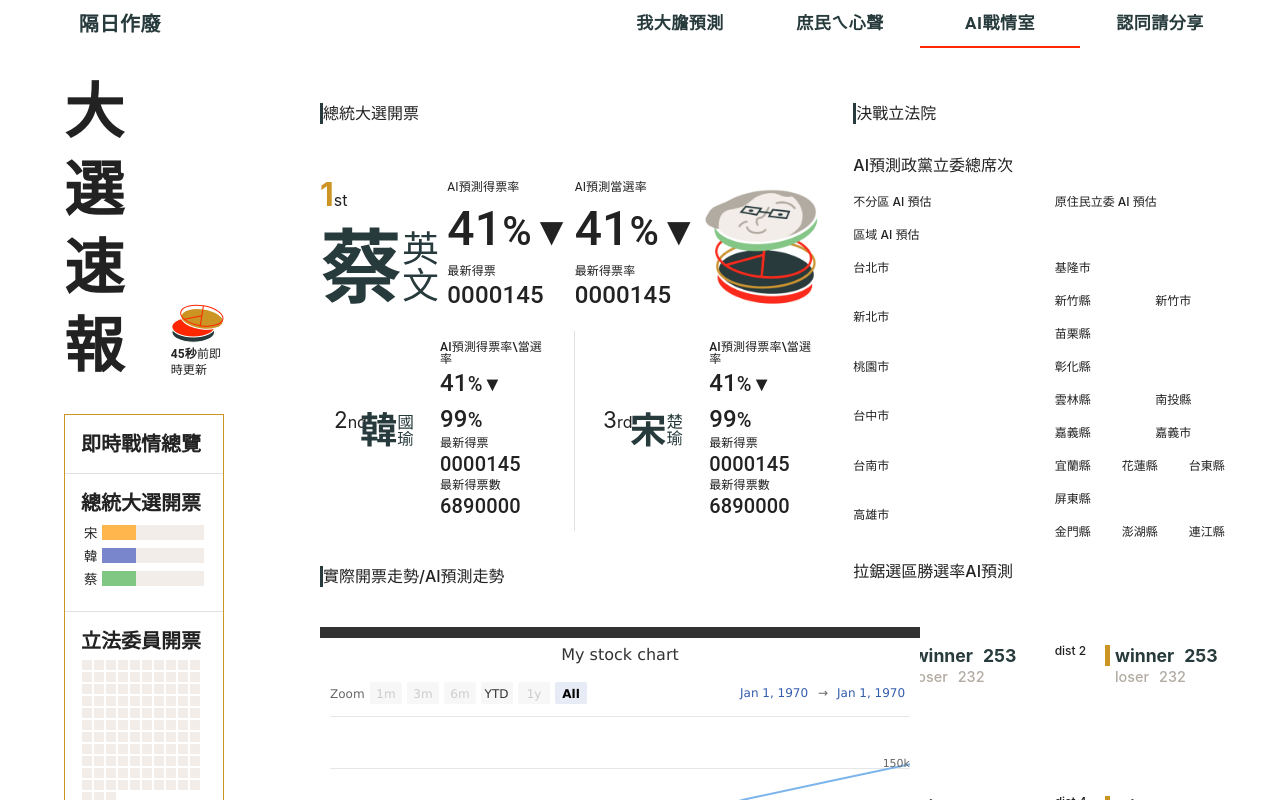
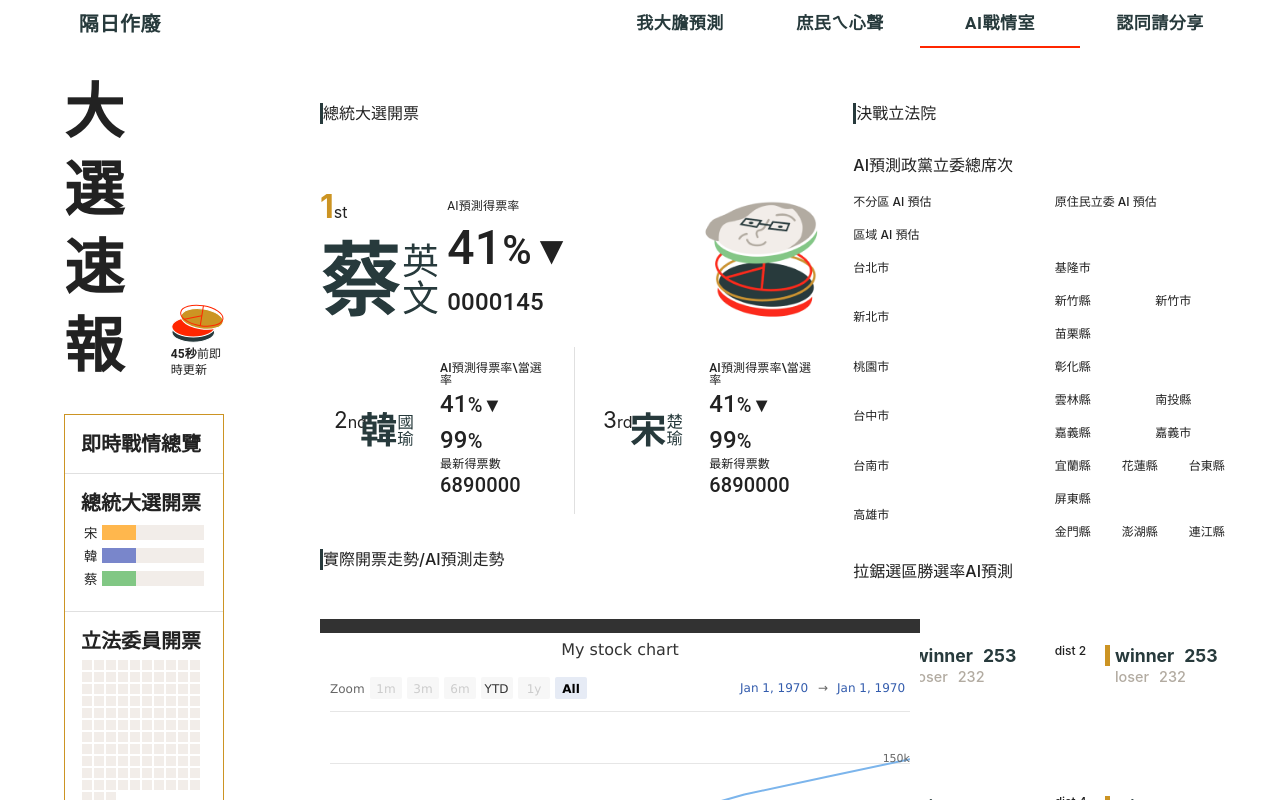
Before and after one commit to ychi/fire-elect, a React (Create React App) app: page /aiwarroom in a window 1280 px wide. Shown: the top 800 px of the page. Built offline with nearby package versions, Linux system fonts and the light colour scheme.

Commit message:
remove some figure from warroom

```diff
--- a/src/presentational/Pages/Warroom/Warroom.js
+++ b/src/presentational/Pages/Warroom/Warroom.js
@@ -65,16 +65,16 @@ export default function Landing({congressDist=[]}) {
                 </Grid>
             </Grid>
         </Hidden>
-{/* ----------------- 右側視覺化區塊 */}
+        {/* ----------------- 右側視覺化區塊 */}
         <Grid container xs={12} md={12} spacing={3} className="vizbloc">
-{/* 總統候選人 */}
+            {/* 總統候選人 */}
             <Grid item xs={1} md={3} ></Grid>
             <Grid container item xs={10} md={5} direction="row">
-{/* subtitle */}
+                {/* subtitle */}
                 <Grid md={12} xs={12}>
                     <Box fontSize="substitle.fontSize" fontWeight={500} lineHeight={1.3} className="header_bd">總統大選開票</Box>
                 </Grid>
-{/* ranking No.1 */}
+                {/* ranking No.1 */}
                 <Grid container item xs={12} spacing={1} className="p_2" alignItems="center">
 
                     {/* Name & Ranking */}
@@ -87,23 +87,15 @@ export default function Landing({congressDist=[]}) {
                         </Grid>
                     </Grid>
                     {/* 預測當選率 */}
-                    <Grid item xs={6} md={3}>
+                    <Grid item xs={12} md={6}>
                         <Typography component="div">
                             <Box fontSize="caption.fontSize" lineHeight={1}>AI預測得票率</Box>
                             <Box fontSize="h3.fontSize" fontWeight="500" lineHeight={1.5}>41<small>%▼</small></Box>
-                            <Box fontSize="caption.fontSize" lineHeight={1}>最新得票</Box>
                             <Box fontSize="h5.fontSize" fontWeight="500" lineHeight={1.5}>0000145</Box>
                         </Typography>
                     </Grid>
                     {/* 預測得票率 */}
-                    <Grid item xs={6} md={3}>
-                        <Typography component="div">
-                            <Box fontSize="caption.fontSize" lineHeight={1}>AI預測當選率</Box>
-                            <Box fontSize="h3.fontSize" fontWeight="500" lineHeight={1.5}>41<small>%▼</small></Box>
-                            <Box fontSize="caption.fontSize" lineHeight={1}>最新得票率</Box>
-                            <Box fontSize="h5.fontSize" fontWeight="500" lineHeight={1.5}>0000145</Box>
-                        </Typography>
-                    </Grid>
+
                     {/* img */}
                     <Grid item xs={6} md={3}>
                         <img src={tsai_head} className="img" alt="tsai" />
@@ -128,8 +120,6 @@ export default function Landing({congressDist=[]}) {
                             <Typography component="div">
                                 <Box fontSize="caption.fontSize" fontWeight="500" lineHeight={1}>AI預測得票率\當選率</Box>
                                 <Box fontSize="h5.fontSize" fontWeight="500" lineHeight={1.5}>41<small>%▼</small> 99<small>%</small></Box>
-                                <Box fontSize="caption.fontSize" fontWeight="500" lineHeight={1}>最新得票</Box>
-                                <Box fontSize="h6.fontSize" fontWeight="500" lineHeight={1.5}>0000145</Box>
                                 <Box fontSize="caption.fontSize" fontWeight="500" lineHeight={1}>最新得票數</Box>
                                 <Box fontSize="h6.fontSize" fontWeight="500" lineHeight={1.5}>6890000</Box>
                             </Typography>
@@ -151,8 +141,6 @@ export default function Landing({congressDist=[]}) {
                             <Typography component="div">
                                 <Box fontSize="caption.fontSize" fontWeight="500" lineHeight={1}>AI預測得票率\當選率</Box>
                                 <Box fontSize="h5.fontSize" fontWeight="500" lineHeight={1.5}>41<small>%▼</small> 99<small>%</small></Box>
-                                <Box fontSize="caption.fontSize" fontWeight="500" lineHeight={1}>最新得票</Box>
-                                <Box fontSize="h6.fontSize" fontWeight="500" lineHeight={1.5}>0000145</Box>
                                 <Box fontSize="caption.fontSize" fontWeight="500" lineHeight={1}>最新得票數</Box>
                                 <Box fontSize="h6.fontSize" fontWeight="500" lineHeight={1.5}>6890000</Box>
                             </Typography>
```
